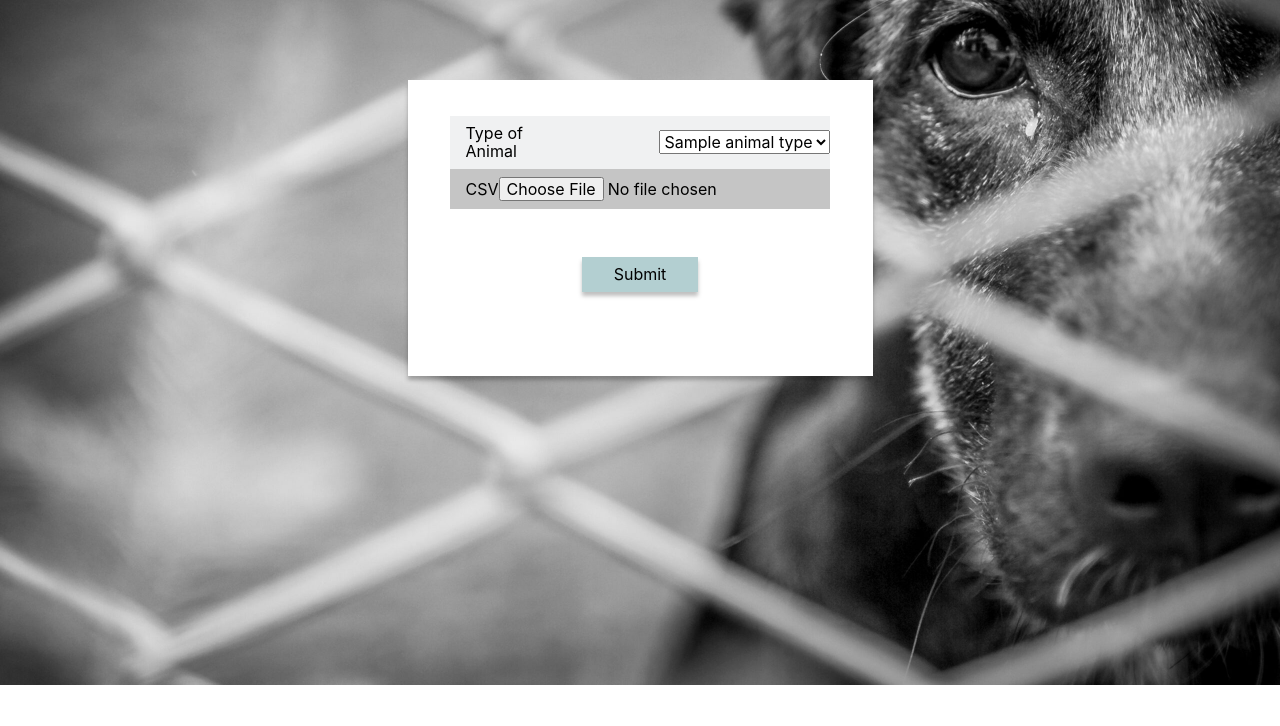
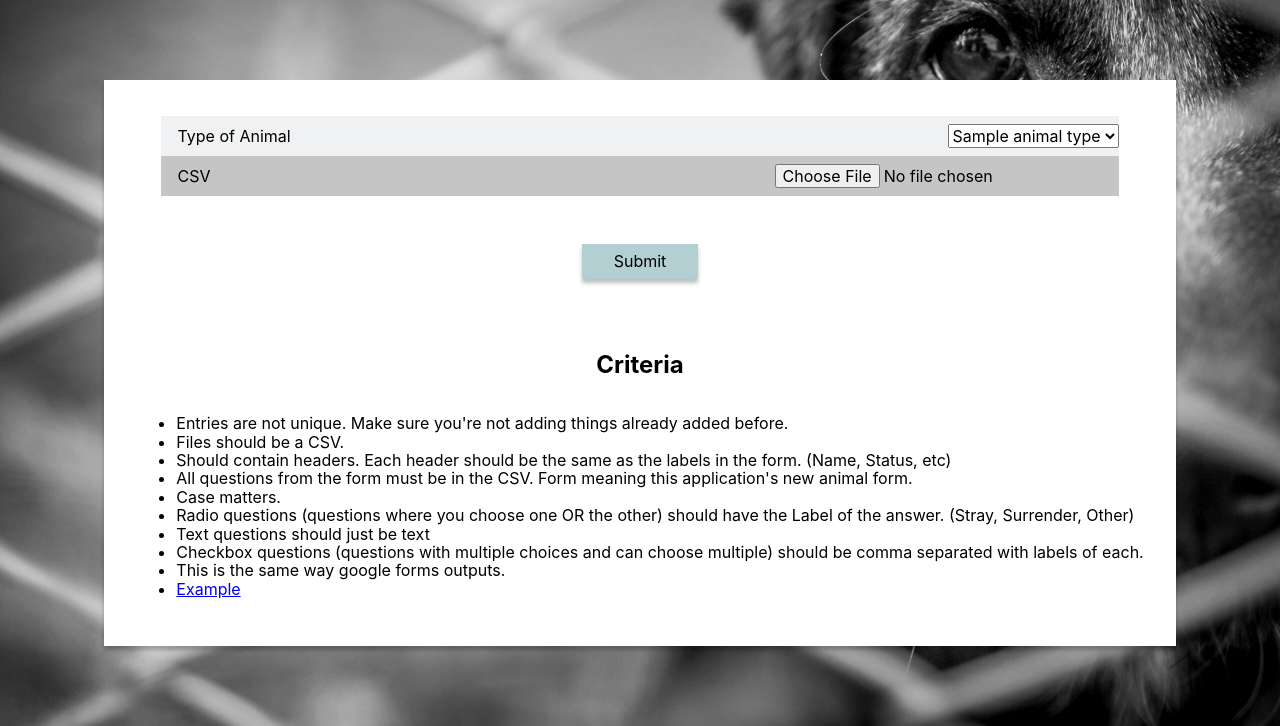
Before and after one commit to ValliereMagic/NPLBAM, a Flask app: template nplbam/app/templates/csv.html in a window 1280 px wide. Shown: the part 115-841 px from the top of the page. Before the commit the page ends 800 px from the top, so only its background shows below. Run offline with Flask 2, Linux system fonts and the light colour scheme; the template is opened without the code that fills it: most values are stand-ins (such as "Sample title", 1, 10 or a date in 2020).

Commit message:
Upload CSV instructions - Added upload csv instructions on the page - Added button to get to csv page - Added an example csv to help

```diff
--- /dev/null
+++ b/nginx/root/static/csv-example.csv
@@ -0,0 +1,3 @@
+Name,Status,Sex,Age,Weight,Breed,Colour,Markings,Sterilized,Microchip,In Heat,Visible Parasites,Stool,Paws Vicinity,Abdomen Vicinity,Face Vicinity,Nose Vicinity,Ears Vicinity,Head Vicinity,Neck Vicinity,Hind Quarters Vicinity,Barking,Greeting,When Given Food,Behaviour w/ dogs,Overall Dog Disposition,Disposition w/ strangers,In presence of food (not crated),In presence of toys,On leash,Known Commands,Is Dog Vocal,Face,Nose,Teeth,Ears,Eyes,Neck,Abdomen,Tail,Legs,Paws,Nails,Skin,Coat,Other,Vet Notes,Additional Notes
+Sally3,Stray,Female,54,23,32,,,No,Yes,Yes,Yes,Diarrhea,"Aggressive, Fearful",Uneasy,"Aggressive, Relaxed","Uneasy, Unknown","Uneasy, Relaxed","Uneasy, Fearful",Unknown,"Aggressive, Uneasy, Tolerant",Yes,"Bark, Excited","Eats Immediately, Unknown",Excited,Outgoing,Fearful,Fussy,Possessive,Chews,Unknown,Hardly,,,,,,,,,,,,,,,,
+Amber,Surrender,Male,45,102,Calico,Orange,Black,Yes,No,Yes,Unknown,Normal,"Aggressive, Fearful, Relaxed",Uneasy,"Aggressive, Uneasy",Fearful,"Fearful, Relaxed","Fearful, Tolerant",Aggressive,Uneasy,Yes,Calm,"Eats off Floor, Does not Eat",Calm,Shy,Outgoing,Aggressive,"Selective, Uninterested","Pulls, Polite",Paw,Hardly,,,,,,,,,,,,,,,,
--- a/nplbam/app/templates/csv.html
+++ b/nplbam/app/templates/csv.html
@@ -22,5 +22,18 @@
             <button type="submit" name="submit">Submit</button>
         </div>
     </form>
+    <h2>Criteria</h2>
+    <ul>
+        <li>Entries are not unique. Make sure you're not adding things already added before.</li>
+        <li>Files should be a CSV.</li>
+        <li>Should contain headers. Each header should be the same as the labels in the form. (Name, Status, etc)</li>
+        <li>All questions from the form must be in the CSV. Form meaning this application's new animal form.</li>
+        <li>Case matters.</li>
+        <li>Radio questions (questions where you choose one OR the other) should have the Label of the answer. (Stray, Surrender, Other)</li>
+        <li>Text questions should just be text</li>
+        <li>Checkbox questions (questions with multiple choices and can choose multiple) should be comma separated with labels of each.</li>
+        <li>This is the same way google forms outputs.</li>
+        <li><a href="static/csv-example.csv">Example</a></li>
+    </ul>
 </div>
 {% endblock %}
```
Also changed, not shown: nplbam/app/templates/dashboard.html (+7 -2 lines).
